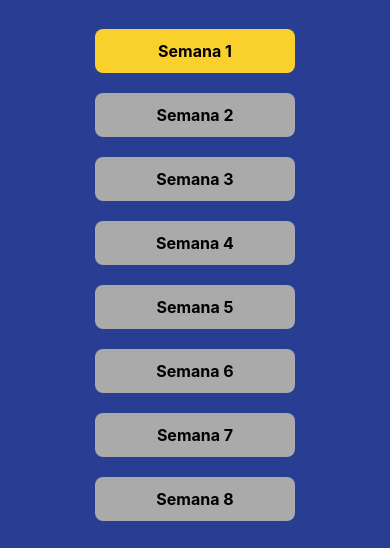
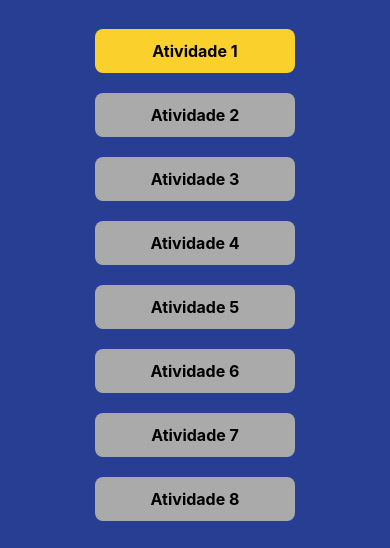
Before and after one commit to Pedrobbs/Projeto-IC, a React Native app: screen /Home in a window 390 px wide. Shown: the part 331-879 px from the top of the page. Built offline with nearby package versions, Linux system fonts and the light colour scheme.

Commit message:
Add files via upload

```diff
--- a/src/pages/Home/index.js
+++ b/src/pages/Home/index.js
@@ -24,7 +24,7 @@ const Home = ({ navigation }) => {
           return (
             <WeekButton
               key={week}
-              title={`Semana ${week}`}
+              title={`Atividade ${week}`}
               onPress={() => !isLocked && navigation.navigate("Levels", { week })}
               color={isLocked ? "#aaa" : "#fad02c"}
             />
```
